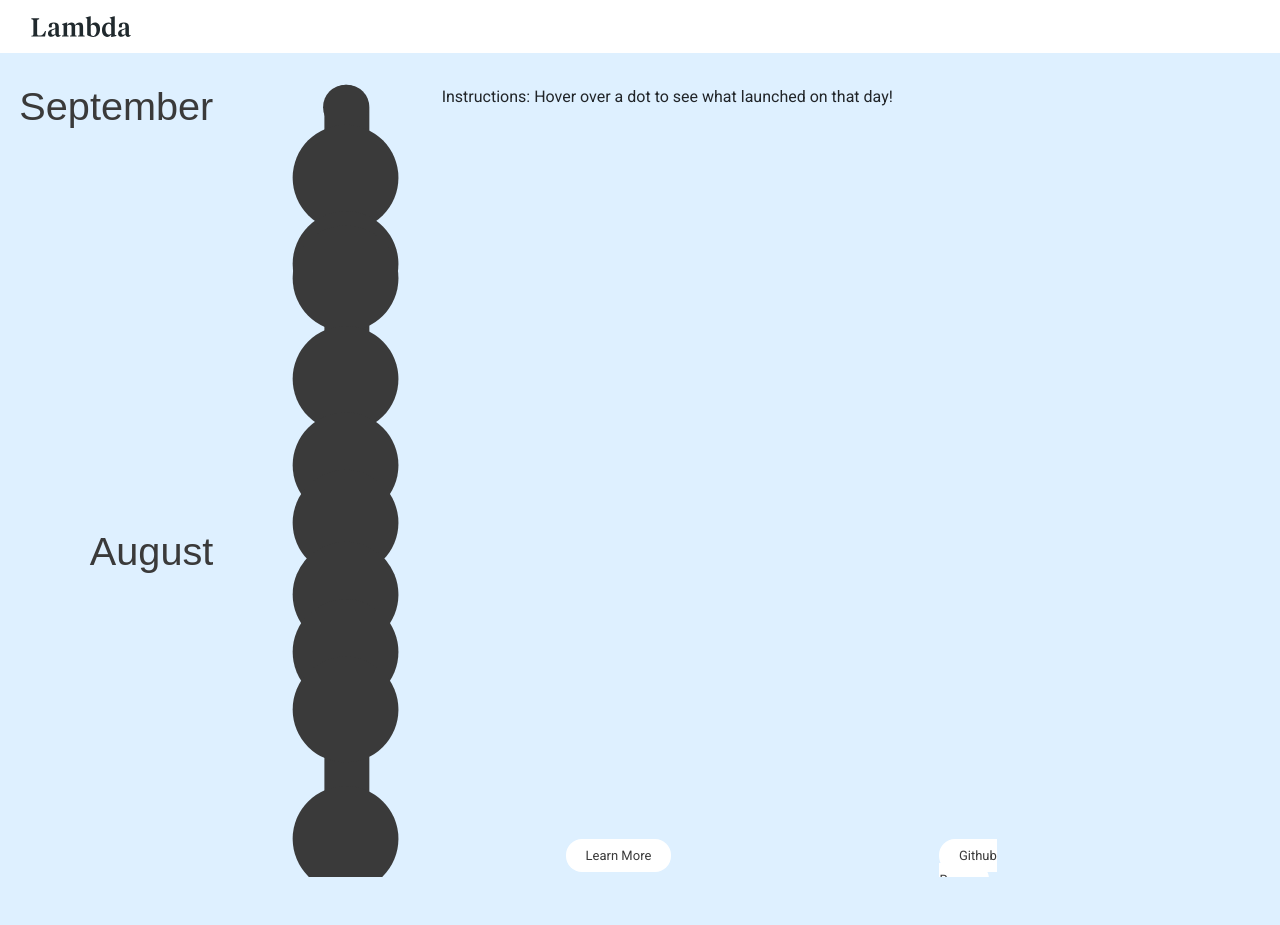
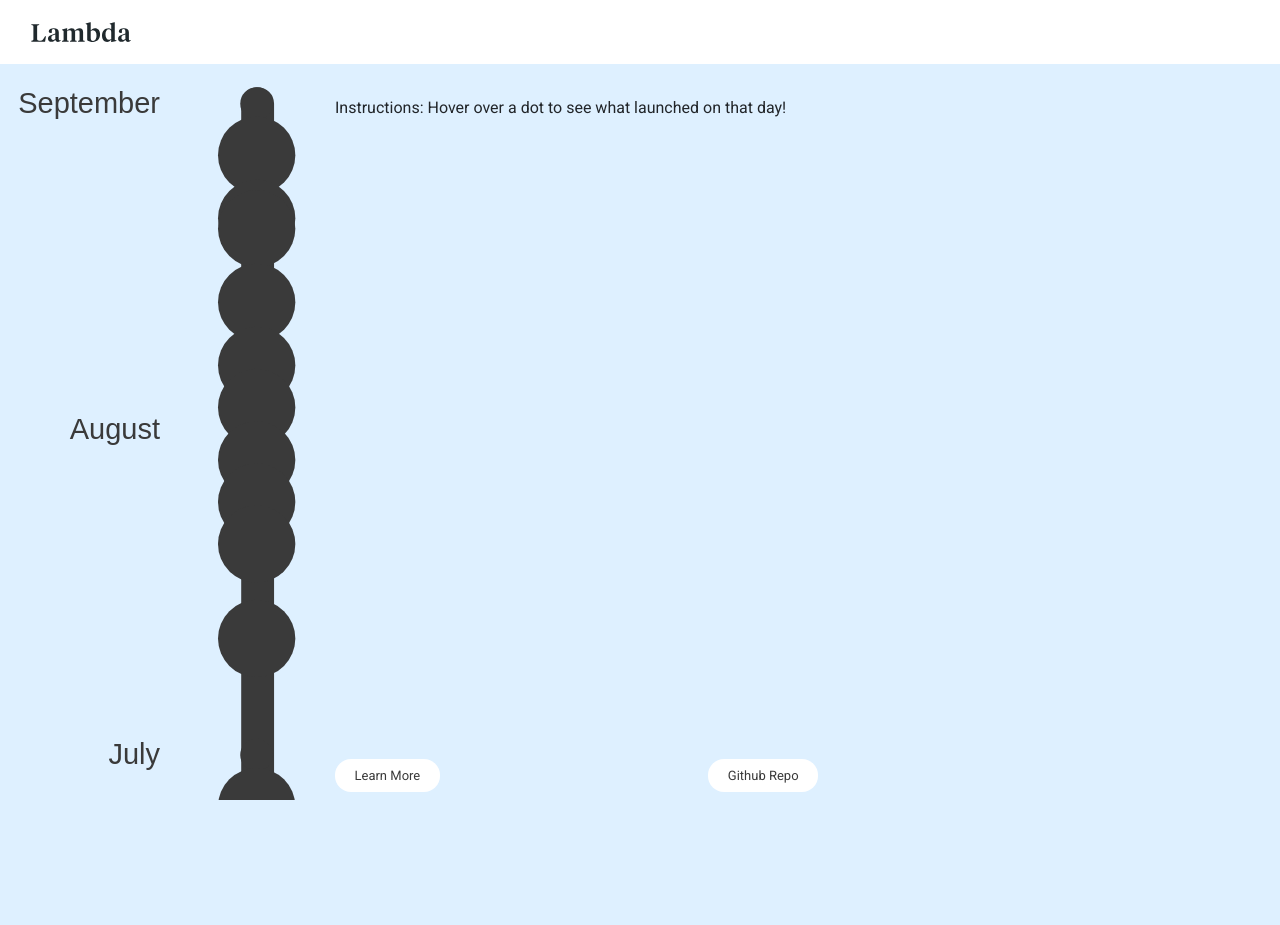
Before and after one commit to markocalvocruz/lambdatimeline, a PHP site: page /index.html in a window 1280 px wide. After the commit the page ends 800 px from the top, so only its background shows below. Run offline with PHP 8.4, Linux system fonts and the light colour scheme.

Commit message:
fixing spacing between timeline and info

```diff
--- a/chart.js
+++ b/chart.js
@@ -62,13 +62,13 @@ d3.csv("Lambda.csv").then(function(data) {
 
 	//Config Scale for Vertical Timeline
 	yScale
-		.domain([maxDate.addMonths(.5), minDate])
+		.domain([maxDate, minDate])
 		.range([0, 1000])
 		.nice();
 
 	//Config Axis
 	yAxis.scale(yScale)
-		.ticks(6); //revisit: arbitrary number
+		.ticks(7); //revisit: arbitrary number
 
 	//Add Axis to SVG
 	svg.append("g")
--- a/index.html
+++ b/index.html
@@ -15,20 +15,17 @@
 
   </head>
   <body>
+    <div id="main-window">
       <nav class="navbar">
         <div class="container-fluid">
-
           <img class="navbar-logo" id="logo" src="Lambda-Name.svg" alt="Lambda School" />
-
-
         </div>
         <!-- <img class="navbar-logo" id="logo" src="logo.svg" alt="Lambda School" />  WAIT UNTIL APPROVAL GRANTED-->
-      </div>
       </nav>
 
-    <div class="container-fluid">
-      <div class="row" id="main-window">
-        <div class="col-4" id="chart-container">
+    <div class="container-fluid" id="body-container">
+      <div class="row">
+        <div class="col-3" id="chart-container">
            <svg id="chart"></svg>
         </div>
         <div class="col-7">
@@ -41,24 +38,23 @@
               <a href="#" class="my-3 read-more-button"></a>
             </div>
           </div>
-          <div class="row justify-content-md-center my-2" id="footer">
+          <div class="row justify-content-md-center" id="footer">
             <div class="col-md-6 col-xs-12">
                 <a class="center action-link" href="https://lambdaschool.com/">Learn More</a>
             </div>
-            <div class="col-md-2 col-xs-12">
+            <div class="col-md-6 col-xs-12">
 
-              <a class="action-link my-2" href="https://github.com/markocalvocruz/lambdatimeline">Github Repo</a>
+              <a class="action-link" href="https://github.com/markocalvocruz/lambdatimeline">Github Repo</a>
             </div>
 
           </div>
         </div>
 
       </div>
+      <div class="row">
       </div>
-    <div class="container">
-
     </div>
-
+  </div>
 
 	  <script src="chart.js"'></script>
   </body>
--- a/style.css
+++ b/style.css
@@ -8,10 +8,11 @@ body {
     margin: 0;
     background-color: #DEF0FF;
     font-family: 'Roboto';
-    padding-bottom: 3em;
 }
 
-
+nav {
+  height: 8vh;
+}
 text {
    font-size: 1.5em;
 
@@ -21,13 +22,15 @@ text {
 }
 
 #main-window {
-  height: 824px;
-  overflow-x: hidden;
+  height: 100vh;
 }
 
+#body-container {
+  height: 92vh;
+}
 
 #chart-container {
-  height: 100% ;
+  height: 92vh;
   overflow-x: auto;
 }
 
```
Lines whose indentation alone changed are shown as unchanged.
